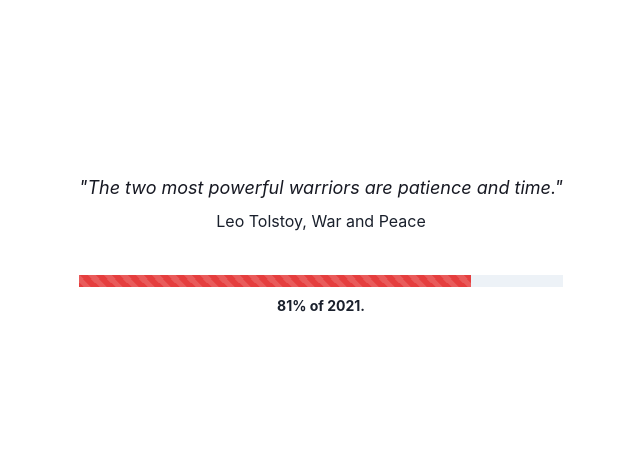
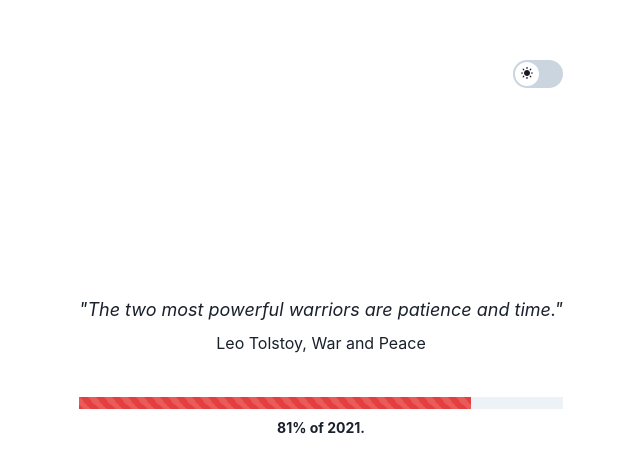
Before and after one commit to gunnmgirl/year-percentage-website, a React (Create React App) app: page / in a window 1280 px wide. Shown: the part 155-628 px from the top of the page, without its empty margins (319-959 px from the left). Built offline with nearby package versions, Linux system fonts and the light colour scheme.

Commit message:
YPW Adds dark theme (#5)

```diff
--- a/src/App.js
+++ b/src/App.js
@@ -1,6 +1,7 @@
 import React from "react";
 import { getDaysInYear, getDayOfYear, getYear, getQuarter } from "date-fns";
 import { Flex, Box, Text, Progress } from "@chakra-ui/react";
+import Theme from "./theme";
 
 const today = new Date();
 
@@ -32,9 +33,16 @@
   const colorScheme = getProgressColor();
 
   return (
-    <Flex minHeight="100vh" justify="center" align="center">
+    <Flex minHeight="100vh" justify="center">
+      <Flex
+        direction="column"
+        minHeight="100vh"
+        justify="space-evenly"
+        align="center"
+      >
+        <Theme colorScheme={colorScheme} />
         <Box textAlign="center">
-        <Text color="gray.900" fontStyle="oblique" fontSize="lg" mb="8px">
+          <Text fontStyle="oblique" fontSize="lg" mb="8px">
             "The two most powerful warriors are patience and time."
           </Text>
           <Text fontSize="md" mb="42px">
@@ -54,6 +62,7 @@
           >{`${yearPercentage}% of ${currentYear}.`}</Text>
         </Box>
       </Flex>
+    </Flex>
   );
 };
 
--- /dev/null
+++ b/src/theme.js
@@ -0,0 +1,41 @@
+import React from "react";
+import { Box, Flex, Switch, useColorMode } from "@chakra-ui/react";
+
+import { ReactComponent as Sun } from "./theme.svg";
+import { ReactComponent as Moon } from "./moon.svg";
+
+const Theme = (props) => {
+  const { toggleColorMode, colorMode } = useColorMode();
+  const { colorScheme } = props;
+
+  const handleToggleTheme = () => {
+    toggleColorMode();
+  };
+
+  return (
+    <Flex alignSelf="flex-end" mt="8px">
+      <Box height="28px" width="50px">
+        <Switch
+          as={Box}
+          position="absolute"
+          size="lg"
+          isChecked={colorMode === "dark"}
+          onChange={handleToggleTheme}
+          colorScheme={colorScheme}
+        >
+          <Box
+            top={"-21.5px"}
+            left={colorMode === "dark" ? "30px" : "8px"}
+            width="min-content"
+            position="relative"
+            fill="gray.900"
+          >
+            {colorMode === "dark" ? <Moon /> : <Sun />}
+          </Box>
+        </Switch>
+      </Box>
+    </Flex>
+  );
+};
+
+export default Theme;
```
Also changed, not shown: src/moon.svg (added), src/theme.svg (added). Lines whose indentation alone changed are shown as unchanged.
